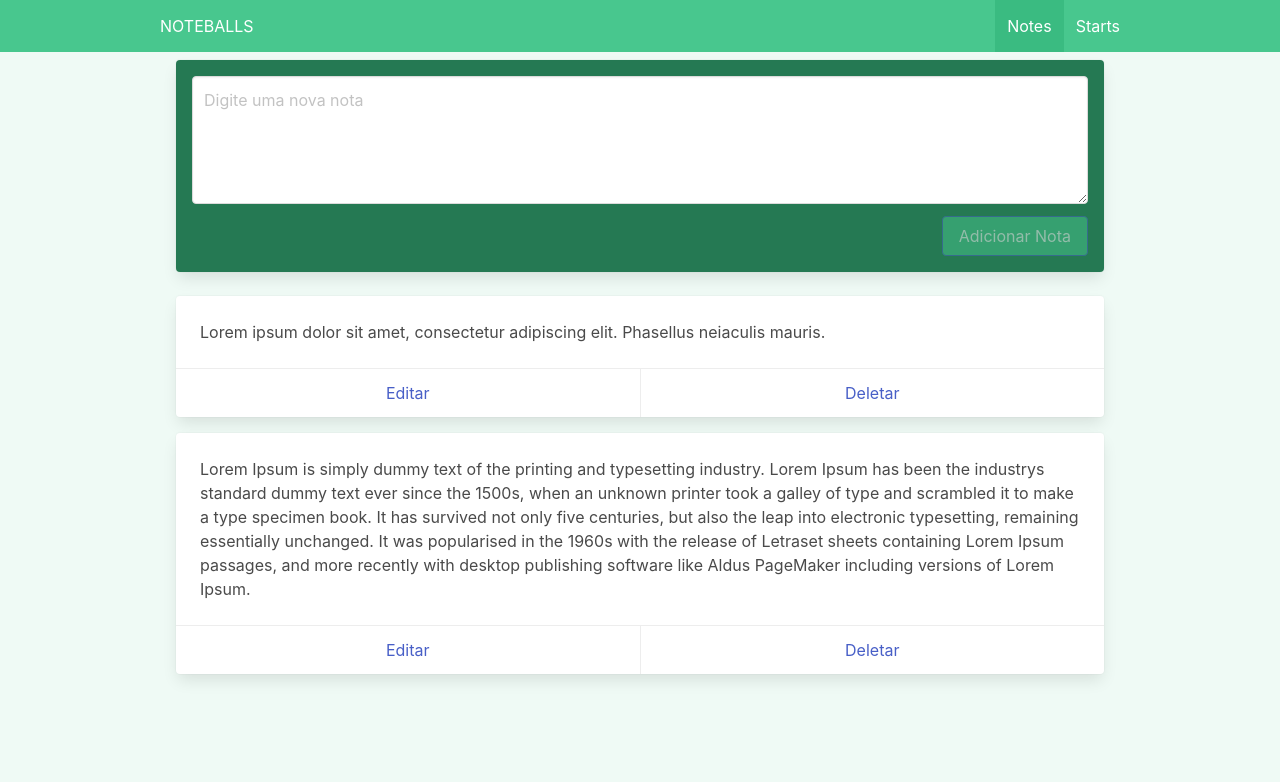
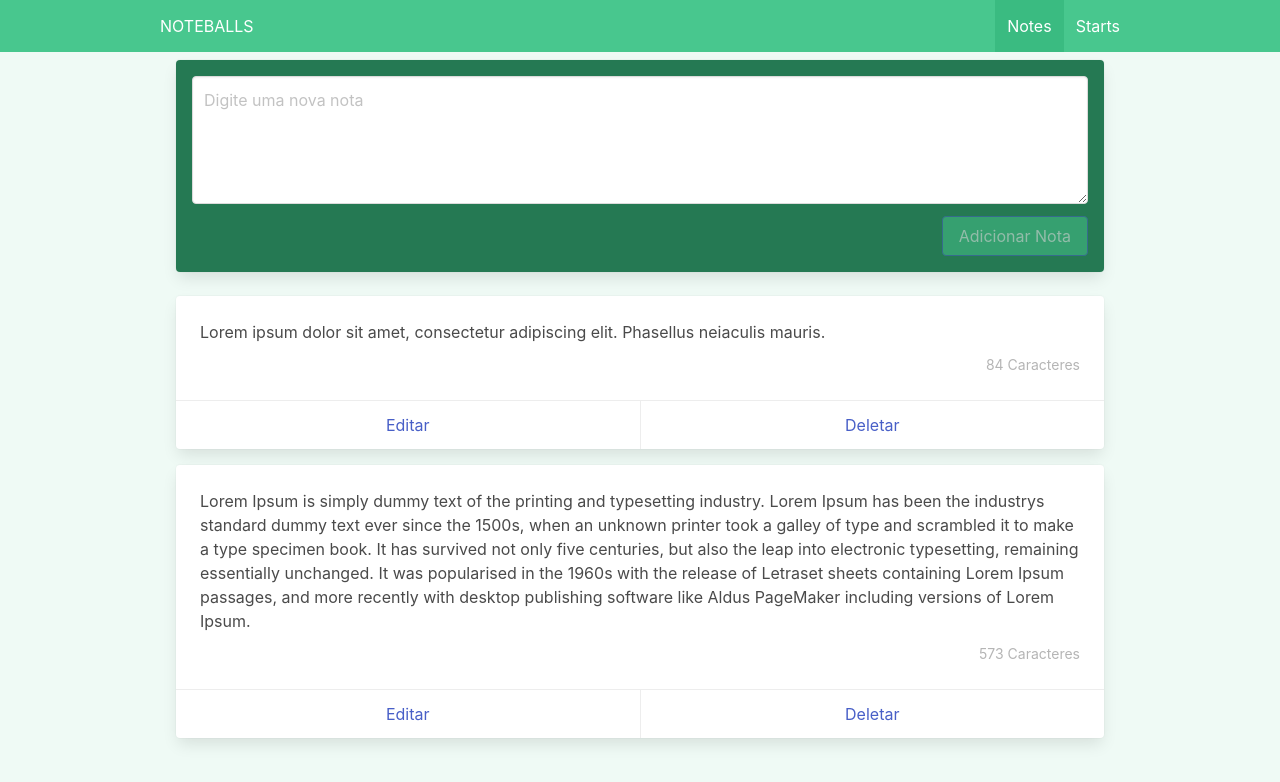
Before and after one commit to nataliasimoes/noteballs, a Vue app: page / in a window 1280 px wide. Shown: the top 782 px of the page. Built offline with nearby package versions, Linux system fonts and the light colour scheme.

Commit message:
Add method delete note

```diff
--- a/src/components/notes/Note.vue
+++ b/src/components/notes/Note.vue
@@ -2,18 +2,47 @@
   <div class="card mb-4">
     <div class="card-content">
       <div class="content">
-         {{note.content}}
+        {{ note.content }}
+        <div class="has-text-right has-text-grey-light mt-2">
+          <small>{{ contentLength }}</small>
+        </div>
       </div>
     </div>
     <footer class="card-footer">
       <a href="#" class="card-footer-item">Editar</a>
-        <a href="#" class="card-footer-item">Deletar</a>
+      <a href="#" class="card-footer-item" @click.prevent="handleDeleteClicked">Deletar</a>
     </footer>
   </div>
 </template>
 
 <script setup>
-defineProps({
-    note: Object
+/* imports */
+
+import {computed} from 'vue'
+
+
+/* props */
+const props = defineProps({
+  note: Object,
+});
+
+/* emits */
+const emit = defineEmits([
+    'deleteClicked'
+])
+
+/* content lengh */
+
+const contentLength = computed(() => {
+    let length = props.note.content.length
+    let description = length > 1 ? 'Caracteres' : 'Caracter'
+
+    return `${ length } ${description}`
 })
+
+/* method delete */
+
+const handleDeleteClicked = () => {
+    emit('deleteClicked', props.note.id)
+}
 </script>
--- a/src/views/NoteViews.vue
+++ b/src/views/NoteViews.vue
@@ -17,6 +17,7 @@
     <Note
     :note="note"
     v-for="note in notes" :key="note.id"
+    @deleteClicked="deleteNotes"
     />
   </div>
 </template>
@@ -57,4 +58,11 @@ const addNewNote = () => {
     newNote.value = ''
     newNoteRef.value.focus()
 }
+
+const deleteNotes = idToDelete => {
+    notes.value = notes.value.filter(note => {
+      return note.id !== idToDelete
+    })
+}
+
 </script>
```
Lines whose indentation alone changed are shown as unchanged.
